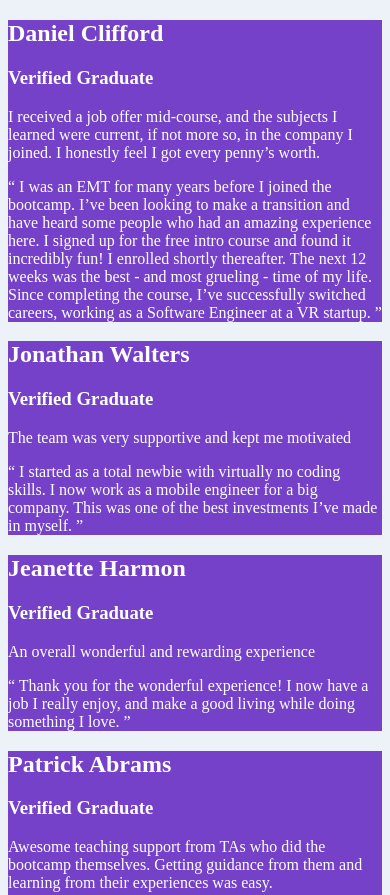
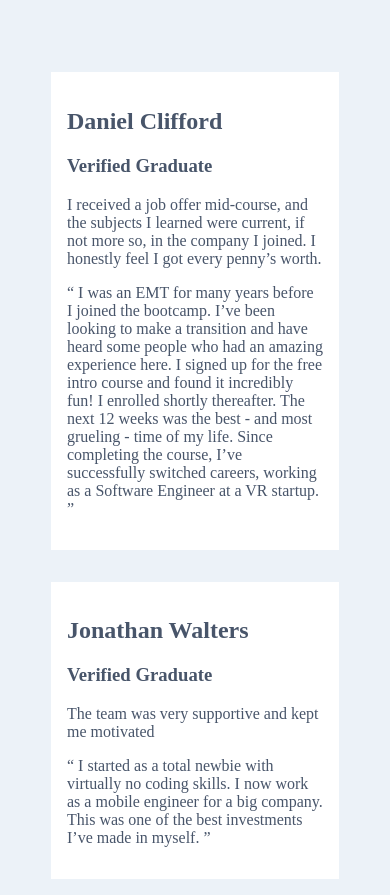
Before and after one commit to costelloeward/testimonials-grid, a plain HTML site: page index.html in a window 390 px wide. Shown: the top 895 px of the page. Drawn offline with Linux system fonts and the light colour scheme.

Commit message:
add position, margins and padding for mobile size

```diff
--- a/index.html
+++ b/index.html
@@ -13,7 +13,7 @@
 <body>
   <main class="testimonials-card">
 
-<div class="purple-tesimonial">
+<div class="purple-testimonial">
   <h2>Daniel Clifford</h2>
   <h3>Verified Graduate</h3>
   <p class="strapline">
--- a/styles.css
+++ b/styles.css
@@ -14,11 +14,20 @@
 
 body{
   background-color: var(--off-white);
+  padding: 2rem 1rem;
+}
+
+main{
+  margin: auto;
+  max-width: 20rem;
 }
 
 div{
-  background-color: var(--violet);
-  color: var(--white);
+  background-color: var(--white);
+  color: var(--dark-grey);
+  margin: 2rem 1rem;
+  padding: 1rem;
+
 }
 /*
 Note for text colors:
```
